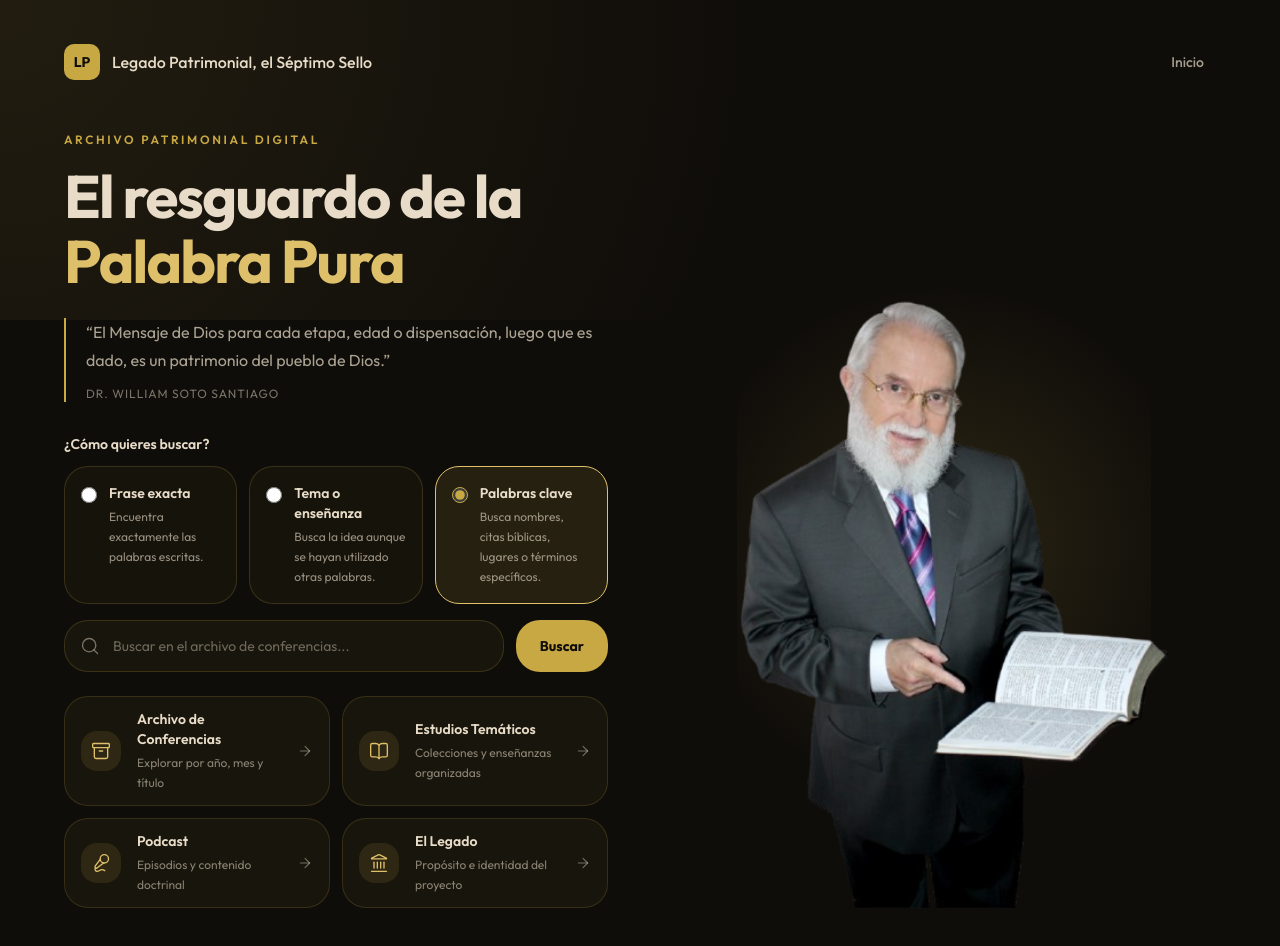
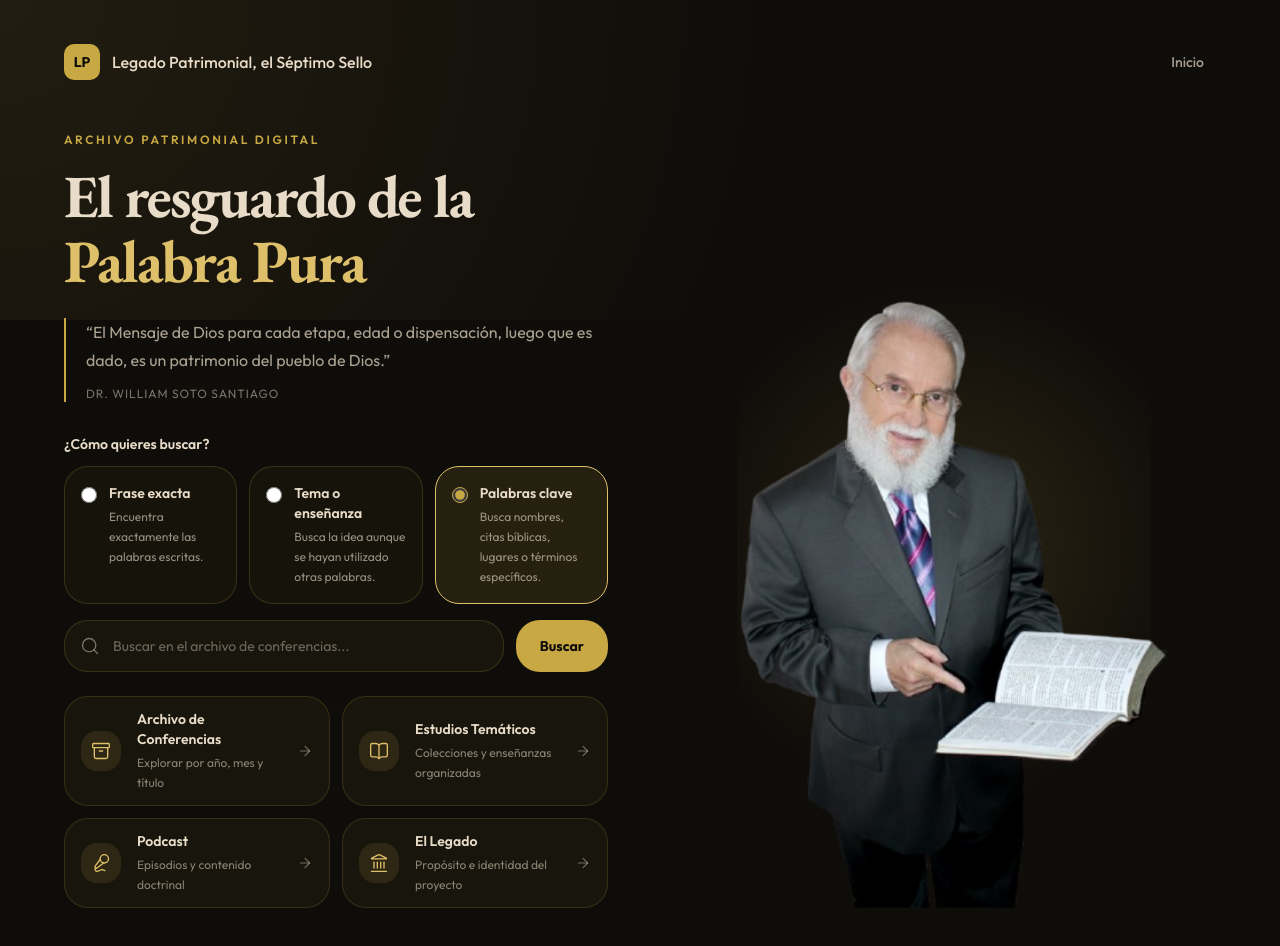
Before and after one commit to Asdru58/Legado-Patrimonial-wss, a Next.js app: page / in a window 1280 px wide. Shown: the top 946 px of the page. Built offline with nearby package versions, Linux system fonts and the light colour scheme.

Commit message:
fix(styles): limitar escaneo Tailwind y consolidar ajustes tipográficos

```diff
--- a/src/app/globals.css
+++ b/src/app/globals.css
@@ -1,4 +1,4 @@
-@import "tailwindcss";
+@import "tailwindcss" source("../");
 
 /* ============================================
    Design System — Legado Patrimonial WSS
@@ -43,8 +43,8 @@
   --shadow-glow-gold-strong: 0 0 30px rgba(226, 184, 87, 0.4);
 
   /* Font */
-  --font-primary: var(--font-inter), 'Inter', system-ui, sans-serif;
-  --font-serif: var(--font-playfair), 'Playfair Display', Georgia, serif;
+  --font-primary: var(--font-body, 'Outfit'), system-ui, sans-serif;
+  --font-serif: var(--font-display, 'EB Garamond'), Georgia, serif;
 }
 
 @theme inline {
```
